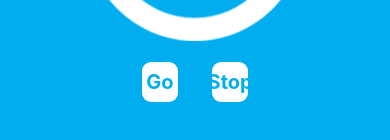
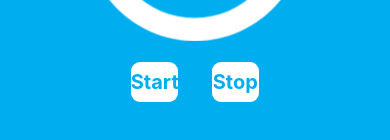
Before and after one commit to davisantosr/react-native-myApp-sujeitoP, a React Native app in the folder chronometerApp/: screen / in a window 390 px wide. Shown: the part 496-636 px from the top of the page. Built offline with nearby package versions, Linux system fonts and the light colour scheme.

Commit message:
chronometer app| fix setInterval variable functionality| add state for the btns

```diff
--- a/chronometerApp/App.js
+++ b/chronometerApp/App.js
@@ -13,7 +13,8 @@ class App extends React.Component {
     super(props)
 
     this.state = {
-      timer: 0
+      timer: 0,
+      btn: 'Start'
     }
 
     //timer variable
@@ -23,14 +24,25 @@ class App extends React.Component {
   }
 
   handleStart() {
-    if(this.chronoNum !== null){
+    //stops the timer
+    if(this.chronoNum != null){
       clearInterval(this.chronoNum)
-      this.timer = null
+      this.chronoNum = null
+
+      this.setState({
+        btn: 'Start'
+      })
+
+
     } else {
       this.chronoNum = setInterval(() => {
         this.setState({
           timer: this.state.timer + 0.1
-        }, 100)
+        })
+      }, 100)
+
+      this.setState({
+        btn: 'Pause'
       })
     }
   }
@@ -55,7 +67,7 @@ class App extends React.Component {
             onPress={this.handleStart}
             style={styles.btn}
           >
-              <Text style={styles.btnText}>Go</Text>
+              <Text style={styles.btnText}>{this.state.btn}</Text>
           </TouchableOpacity>
 
           <TouchableOpacity
```
